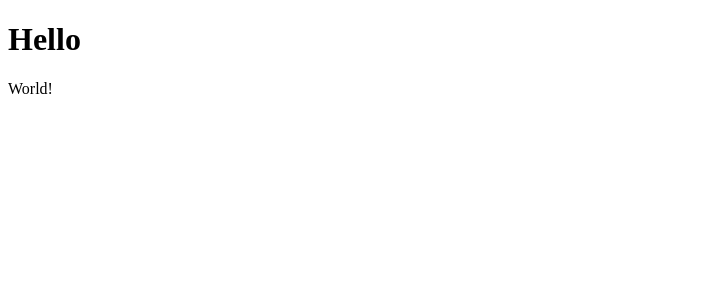
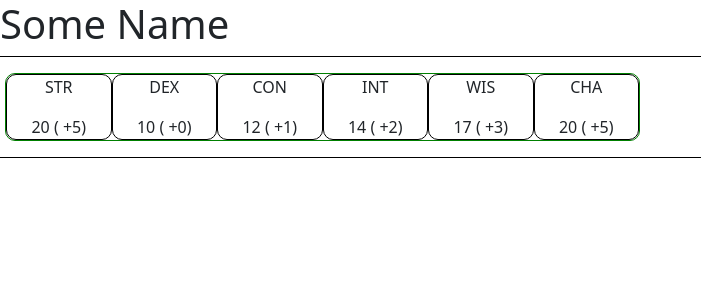
Before and after one commit to danielmckinnonanderson/gm-wiki, an Angular app: page / in a window 1280 px wide. Shown: the top 300 px of the page, without its empty margins (0-701 px from the left). Built offline with nearby package versions, Linux system fonts and the light colour scheme.

Commit message:
Add basic attribute panel

```diff
--- a/angular.json
+++ b/angular.json
@@ -33,6 +33,7 @@
               "src/assets"
             ],
             "styles": [
+              "./node_modules/bootstrap/scss/bootstrap.scss",
               "src/styles.scss"
             ],
             "scripts": []
--- a/package.json
+++ b/package.json
@@ -18,6 +18,7 @@
     "@angular/platform-browser": "^16.2.0",
     "@angular/platform-browser-dynamic": "^16.2.0",
     "@angular/router": "^16.2.0",
+    "bootstrap": "^5.3.2",
     "rxjs": "~7.8.0",
     "tslib": "^2.3.0",
     "zone.js": "~0.13.0"
--- a/src/app/app.component.html
+++ b/src/app/app.component.html
@@ -1,7 +1,8 @@
 
-<div>
-  <h1>Hello</h1>
-  <div>
-    <span>World!</span>
-  </div>
-</div>
+<h1>{{ this.charName }}</h1>
+
+<main>
+  <attribute-panel
+    [attributes]="this.attr"
+  />
+</main>
--- a/src/app/app.component.scss
+++ b/src/app/app.component.scss
@@ -0,0 +1,3 @@
+main {
+
+}
--- a/src/app/app.component.ts
+++ b/src/app/app.component.ts
@@ -1,4 +1,6 @@
 import { Component } from '@angular/core';
+import { AttributePanelComponent } from './attribute-panel/attribute-panel.component';
+import { Attributes } from 'src/types';
 
 @Component({
   selector: 'app-root',
@@ -7,4 +9,15 @@ import { Component } from '@angular/core';
 })
 export class AppComponent {
   title = 'gm-wiki';
+
+  charName = "Some Name"
+
+  attr: Attributes = {
+    str: 20,
+    dex: 10,
+    con: 12,
+    int: 14,
+    wis: 17,
+    cha: 20
+  }
 }
--- a/src/app/app.module.ts
+++ b/src/app/app.module.ts
@@ -2,10 +2,12 @@ import { NgModule } from '@angular/core';
 import { BrowserModule } from '@angular/platform-browser';
 
 import { AppComponent } from './app.component';
+import { AttributePanelComponent } from './attribute-panel/attribute-panel.component';
 
 @NgModule({
   declarations: [
-    AppComponent
+    AppComponent,
+    AttributePanelComponent
   ],
   imports: [
     BrowserModule
--- /dev/null
+++ b/src/app/attribute-panel/attribute-panel.component.html
@@ -0,0 +1,17 @@
+<section class="attr-container row">
+  <div class="attr-panel col-6">
+
+    <div class="row">
+      <div
+        *ngFor="let attrKey of this.attributeKeys()"
+        class="attr-box col-2 text-center"
+      >
+        <div class="attr-box-inner">
+          <p class="attr-name">{{ attrKey.toLocaleUpperCase() }}</p>
+          <span class="attr-value">{{ this.getAttrValue(attrKey) }}</span>
+          <span class='attr-modifier'> ( {{ this.getModifierText(this.getAttrValue(attrKey)) }})</span>
+        </div>
+      </div>
+    </div>
+  </div>
+</section>
--- /dev/null
+++ b/src/app/attribute-panel/attribute-panel.component.scss
@@ -0,0 +1,30 @@
+.attr-container {
+  border: solid black 1px;
+  border-radius: 12px;
+  padding: 16px;
+}
+
+.attr-panel {
+  border: solid green 1px;
+  border-radius: 10px;
+}
+
+.attr-box {
+  border: solid black 1px;
+  border-radius: 10px;
+}
+
+.attr-box-inner {
+  background-color: white;
+}
+
+.attr-name {
+}
+
+.attr-modifier {
+
+}
+
+.attr-value {
+
+}
--- /dev/null
+++ b/src/app/attribute-panel/attribute-panel.component.ts
@@ -0,0 +1,33 @@
+import { Component, Input, OnInit } from '@angular/core';
+import { AttrModifer, AttrScore, Attributes } from 'src/types';
+import { calculateModifier } from 'src/utils';
+
+@Component({
+  selector: 'attribute-panel',
+  templateUrl: './attribute-panel.component.html',
+  styleUrls: ['./attribute-panel.component.scss']
+})
+export class AttributePanelComponent implements OnInit {
+
+  @Input() attributes!: Attributes;
+
+  constructor() {}
+
+  ngOnInit(): void {}
+
+  attributeKeys(): string[] {
+    return Object.keys(this.attributes);
+  }
+
+  getAttrValue(key: string): AttrScore {
+    const x = (this.attributes as any)[key];
+    return x;
+  }
+
+  getModifierText(attr: AttrScore): string {
+    const mod: AttrModifer = calculateModifier(attr);
+    return mod > -1
+      ? "+" + mod
+      : String(mod);
+  }
+}
--- /dev/null
+++ b/src/types.ts
@@ -0,0 +1,37 @@
+export type Attributes = {
+  str: AttrScore,
+  dex: AttrScore,
+  con: AttrScore,
+  int: AttrScore,
+  wis: AttrScore,
+  cha: AttrScore,
+};
+
+export type NpcStatBlock = {
+  name: string,
+  hp: number,
+  ac: number,
+  statblock: Attributes,
+  skills: { [key: string]: string },
+  senses: { [key: string]: string },
+  languages: string[],
+  actions: { [key: string]: Action }
+};
+
+type Action = {
+  name: string,
+  text: string,
+};
+
+export type Roll20 = 1 | 2 | 3 | 4 | 5 | 6 | 7
+  | 8 | 9 | 10 | 11 | 12 | 13 | 14 | 15
+  | 16 | 17 | 18 | 19 | 20;
+
+export type AttrScore =
+  Roll20 | 21 | 22 | 23 | 24 | 25
+  | 26 | 27 | 28 | 29 | 30;
+
+export type AttrModifer =
+  | -5 | -4 | -3 | -2 | -1
+  | 0  | 1  | 2  | 3  | 4
+  | 5  | 6  | 7  | 8  | 9  | 10;
--- /dev/null
+++ b/src/utils.ts
@@ -0,0 +1,36 @@
+import { AttrModifer, AttrScore } from "./types";
+
+export function calculateModifier(value: AttrScore): AttrModifer {
+  switch (value) {
+    case 1:  return -5;
+    case 2:
+    case 3:  return -4;
+    case 4:
+    case 5:  return -3;
+    case 6:
+    case 7:  return -2;
+    case 8:
+    case 9:  return -1;
+    case 10:
+    case 11: return  0;
+    case 12:
+    case 13: return  1;
+    case 14:
+    case 15: return  2;
+    case 16:
+    case 17: return  3;
+    case 18:
+    case 19: return  4;
+    case 20:
+    case 21: return  5;
+    case 22:
+    case 23: return  6;
+    case 24:
+    case 25: return  7;
+    case 26:
+    case 27: return  8;
+    case 28:
+    case 29: return  9;
+    case 30: return 10;
+  };
+}
```
Also changed, not shown: 1 other file (tests, documents, lock files or other folders).
